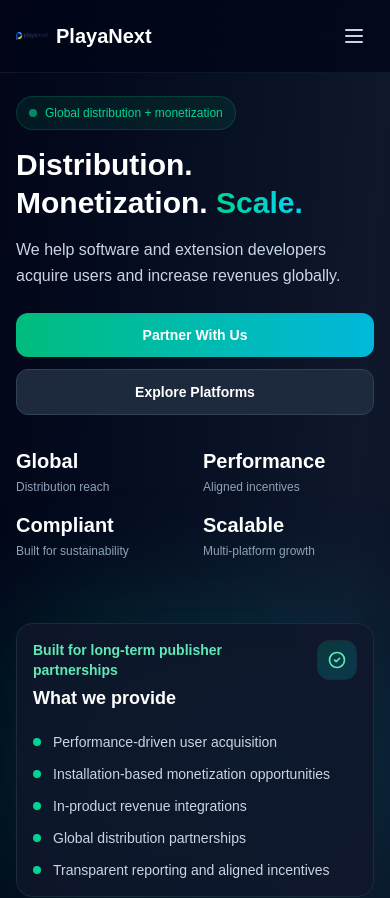
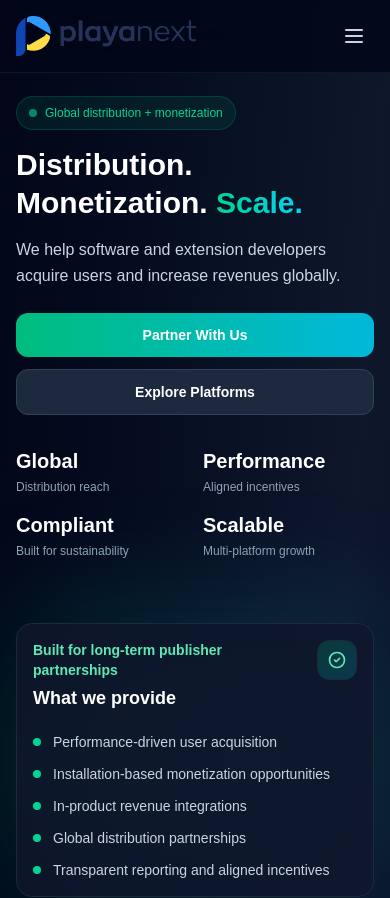
Before and after one commit to playanext/playanext-website, a Next.js app: page / in a window 390 px wide. Shown: the top 898 px of the page. Built offline with nearby package versions, Linux system fonts and the light colour scheme.

Commit message:
Update navigation logo to full-width version with responsive sizing and remove text label

```diff
--- a/app/page.tsx
+++ b/app/page.tsx
@@ -15,13 +15,14 @@
         <div className="max-w-7xl mx-auto px-4 sm:px-6 py-4 flex items-center justify-between">
           <div className="flex items-center gap-2">
             <Image
-              src="/playanext_icon.png"
-              alt="PlayaNext Icon"
-              width={32}
-              height={32}
-              className="w-8 h-8 object-contain"
+              src="/playanext_logo.png"
+              alt="PlayaNext Logo"
+              width={220}
+              height={48}
+              className="h-10 w-auto sm:h-12 object-contain"
+              sizes="(max-width: 640px) 140px, 220px"
+              priority
             />
-            <span className="text-xl font-bold text-white">PlayaNext</span>
           </div>
 
           <div className="hidden md:flex items-center gap-6">
```
Also changed, not shown: public/Playanext Icon.png (added), public/playanext_logo.png (renamed from public/Playanext_Icon.png).
